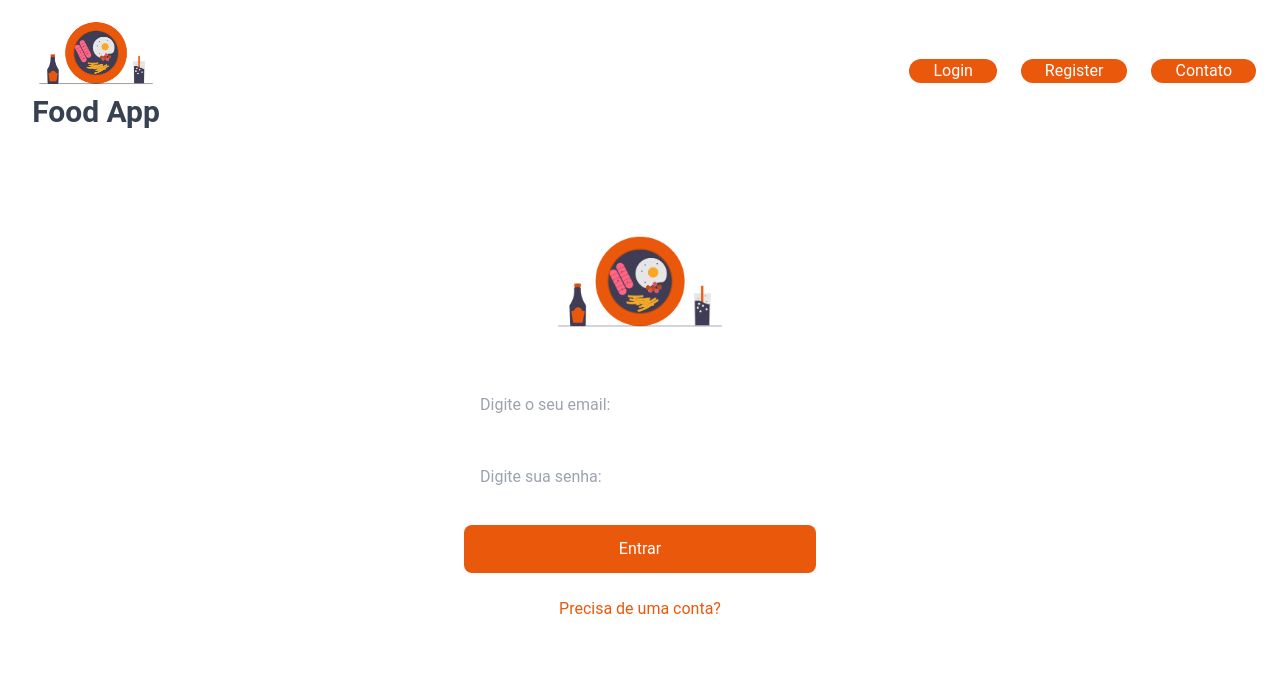
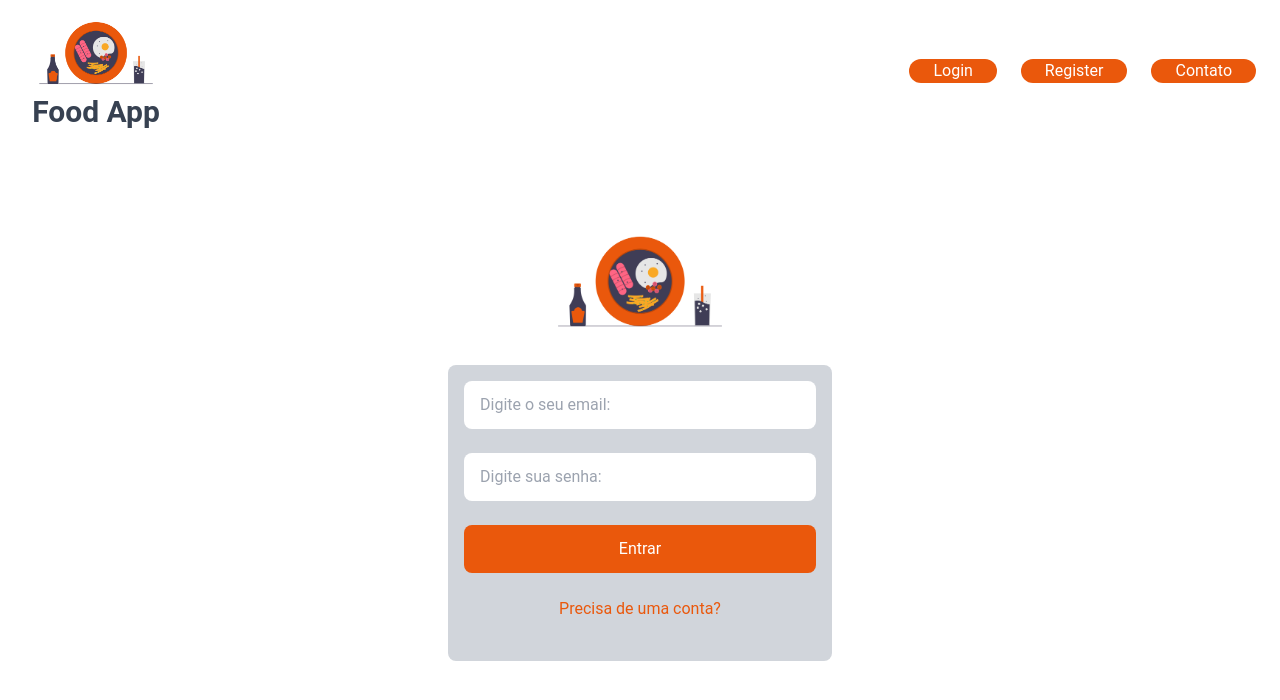
Before and after one commit to evandromendes08/reactatividade03, a React (Create React App) app: page /login in a window 1280 px wide. Shown: the top 700 px of the page. Built offline with nearby package versions, Linux system fonts and the light colour scheme.

Commit message:
Feat: AuthContext

```diff
--- a/package.json
+++ b/package.json
@@ -8,8 +8,9 @@
     "@testing-library/user-event": "^13.5.0",
     "react": "^18.3.1",
     "react-dom": "^18.3.1",
-    "react-router-dom": "^6.23.1",
+    "react-router-dom": "^6.4.2",
     "react-scripts": "5.0.1",
+    "styled-components": "^6.1.11",
     "web-vitals": "^2.1.4"
   },
   "scripts": {
--- a/src/pages/Login/index.js
+++ b/src/pages/Login/index.js
@@ -1,21 +1,43 @@
-import React from 'react';
+import React, { useState } from 'react';
 import logo from '../../assets/logo.png'
+import { useNavigate } from 'react-router-dom';
 
-const index = () => {
+const Login = () => {
+  const [inputValues, setInputValues] = useState({
+    email:'',
+    senha:''
+  })
+
+  const navigate = useNavigate();
+
+  const handleChangeValues = (evento) =>{
+    setInputValues({
+      ...inputValues,
+      [evento.target.name]:evento.target.value
+    })
+    console.log(inputValues);
+  }
+  const handleSubmit = (event) => {
+    event.preventDefault();
+    alert(`usuário ${inputValues.email} logado com sucesso.`)
+    navigate('/')
+  }
   return(
     <main className='h-screen w-full'>
       <div className='flex flex-col pt-20 items-center h-screen'>
         <img className='w-52' src={logo} alt='logotipo food app'/>
-        <form action="" className='bg-white w-96 mt-6 p-4 rounded-lg shadon-lg'>
+        <form onSubmit={handleSubmit} className='bg-gray-300 w-96 mt-6 p-4 rounded-lg shadon-lg'>
           <div className='flex flex-col space-y-6'>
             <input type="mail" placeholder="Digite o seu email:" name="email"
             className="w-full px-4 py-3 rounded-lg ring-red-200 border-gray-300 focus:ring-4 focus:outline-none transition duration-300 focus:shadow-xl"
+            onChange={handleChangeValues}
             />
             <input type="password" placeholder="Digite sua senha:" name="senha"
-            className="w-full px-4 py-3 rounded-lg ring-red-200 border-gray-300 focus:ring-4 focus:outline-none transition duration-300 focus:shadow-xl"
+            className="w-full px-4 py-3 rounded-lg ring-red-200 border-gray-700 focus:ring-4 focus:outline-none transition duration-300 focus:shadow-xl"
+            onChange={handleChangeValues}
             />
           </div>
-          <button className="w-full py-3 bg-primary text-white focus:outline-none focus:ring-4 mt-6 rounded-lg transition duration-300">
+          <button type="submit" className="w-full py-3 bg-primary text-white focus:outline-none focus:ring-4 mt-6 rounded-lg transition duration-300">
             Entrar
           </button>
           <p className="text-base text-primary text-center my-6 hover:underline cursor-pointer"> Precisa de uma conta?</p>
@@ -25,4 +47,4 @@ const index = () => {
   )
 }
 
-export default index;
+export default Login;
```
Also changed, not shown: src/context/AuthContext.js (added), 1 other file (tests, documents, lock files or other folders).
